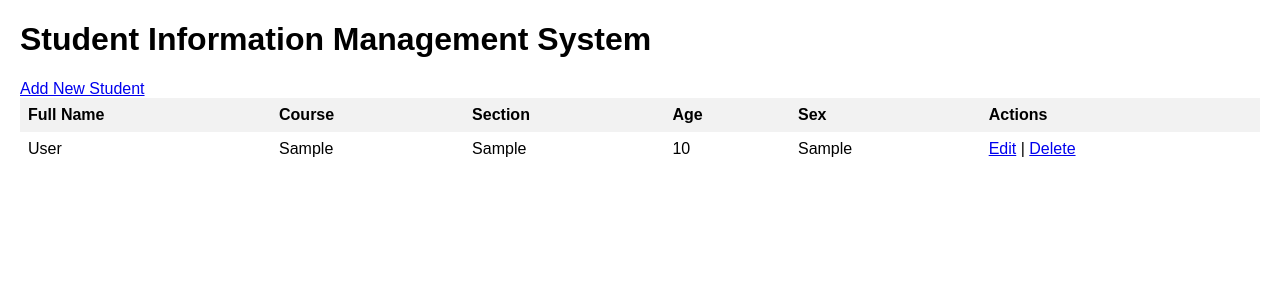
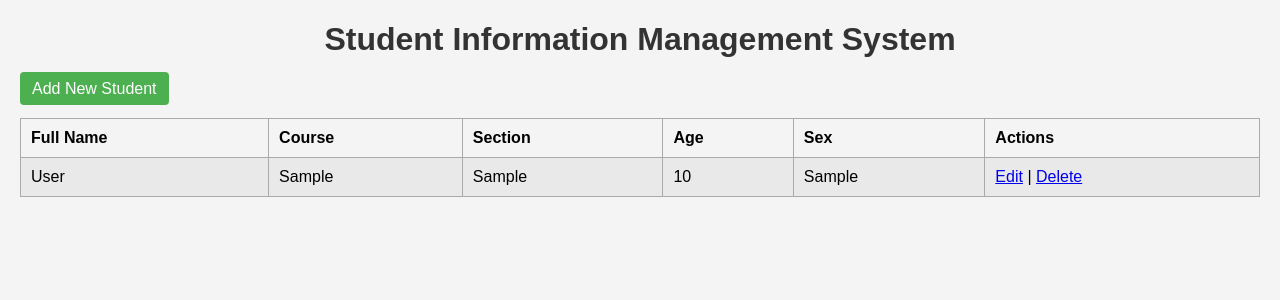
Before and after one commit to gallimbaellamea-lgtm/gallimbaella_flaskapi, a Flask app: page / in a window 1280 px wide. Shown: the top 300 px of the page. Run offline with Flask 3, Linux system fonts and the light colour scheme; tables that the repository leaves empty hold one stand-in row (values such as "Sample post").

Commit message:
Update style.css
Signed-off-by: Ellamea <gallimbaellamea@isufst.edu.ph>

```diff
--- a/static/style.css
+++ b/static/style.css
@@ -1,18 +1,61 @@
 body {
     font-family: Arial, sans-serif;
     margin: 20px;
+    background-color: #f4f4f4;
 }
+
+h1 {
+    text-align: center;
+    color: #333;
+}
+
 table {
+    width: 100%;
     border-collapse: collapse;
-    width: 100%;
+    margin-top: 20px;
 }
+
+table, th, td {
+    border: 1px solid #aaa;
+}
+
 th, td {
-    padding: 8px;
+    padding: 10px;
     text-align: left;
 }
-th {
-    background-color: #f2f2f2;
+
+tr:nth-child(even) {
+    background-color: #e9e9e9;
 }
-button {
-    padding: 5px 10px;
+
+a.button {
+    background-color: #4CAF50;
+    color: white;
+    padding: 8px 12px;
+    text-decoration: none;
+    border-radius: 4px;
 }
+
+a.button:hover {
+    background-color: #45a049;
+}
+
+form label {
+    display: inline-block;
+    width: 150px;
+    margin-top: 10px;
+}
+
+form input, form select {
+    padding: 5px;
+    margin-top: 10px;
+}
+
+form button {
+    margin-top: 15px;
+    padding: 10px 15px;
+    background-color: #4CAF50;
+    color: white;
+    border: none;
+    border-radius: 4px;
+}
```
